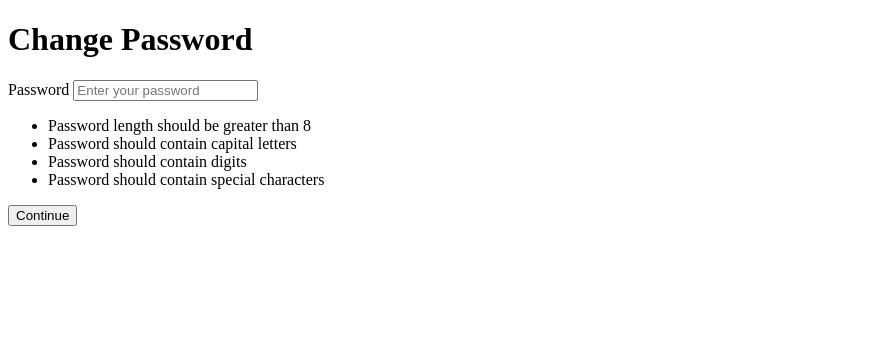
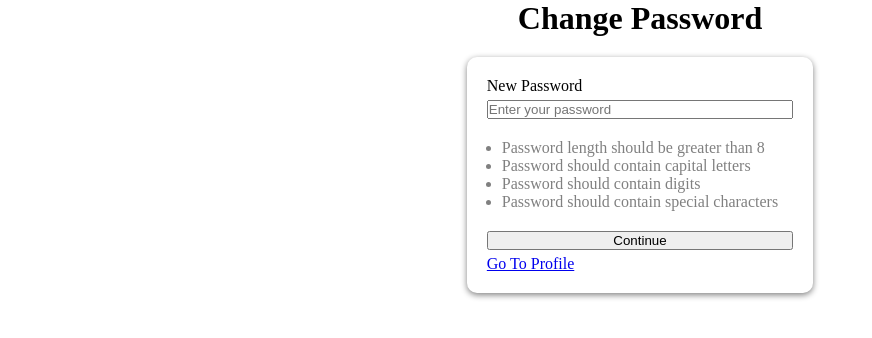
Before and after one commit to abhi-bhakuni/WhatBytes, a Django app: page /changePwd/ in a window 1280 px wide. Shown: the top 338 px of the page, without its empty margins (0-872 px from the left). Run offline with Django 5.2, Linux system fonts and the light colour scheme.

Commit message:
second-commit

```diff
--- a/WhatBytes/WhatBytes/settings.py
+++ b/WhatBytes/WhatBytes/settings.py
@@ -23,7 +23,7 @@ BASE_DIR = Path(__file__).resolve().parent.parent
 SECRET_KEY = 'django-insecure-9seo^lnpmpas!iuy%7)^djit%ry9jwsk!_dbh*pz!!!89k7n)8'
 
 # SECURITY WARNING: don't run with debug turned on in production!
-DEBUG = True
+DEBUG = False
 
 ALLOWED_HOSTS = ['*']
 
--- a/WhatBytes/app/templates/changepwd.html
+++ b/WhatBytes/app/templates/changepwd.html
@@ -4,28 +4,64 @@
     <meta charset="UTF-8">
     <meta name="viewport" content="width=device-width, initial-scale=1.0">
     <title>WhatBytes Change Password</title>
+    <style>
+        * {
+            margin: 0;
+            padding: 0;
+        }
+
+        .change-container {
+            display: flex;
+            flex-direction: column;
+            align-items: center;
+            gap: 20px;
+        }
+
+        .change-form {
+            display: flex;
+            flex-direction: column;
+            gap: 5px;
+            box-shadow: 0px 2px 6px 0px grey;
+            border-radius: 10px;
+            padding: 20px;
+        }
+
+        .change-password-instruction {
+            padding: 15px;
+            color: grey;
+        }
+
+        .change-form-messages {
+            color: red;
+        }
+
+        .change-form-button {
+            cursor: pointer;
+        }
+    </style>
 </head>
 <body>
     <div class="change-container">
         <h1>Change Password</h1>
-        <form method="post" class="signup-form">
+        <form method="post" class="change-form">
             {% csrf_token %}
-            <label for="password">Password</label>
+            <label for="password">New Password</label>
             <input type="password" name="password" placeholder="Enter your password" required>
-            <ul class="signup-password-instruction">
+            <ul class="change-password-instruction">
                 <li>Password length should be greater than 8</li>
                 <li>Password should contain capital letters</li>
                 <li>Password should contain digits</li>
                 <li>Password should contain special characters</li>
             </ul>
-            <button type="submit" class="signup-form-button">Continue</button>
+            <button type="submit" class="change-form-button">Continue</button>
             {% if messages %}
-            <ul class="signup-form-messages">
+            <ul class="change-form-messages">
                 {% for message in messages %}
                 <p {% if message.tags %} class="{{ message.tags }}" {% endif %}>{{ message }}</p>
                 {% endfor %}
             </ul>
             {% endif %}
+            <a href="{% url 'ProfilePage' %}">Go To Profile</a>
         </form>
     </div>
 </body>
--- a/WhatBytes/app/templates/dashboard.html
+++ b/WhatBytes/app/templates/dashboard.html
@@ -8,8 +8,7 @@
 <body>
     <div class="dashboard-container">
         <h1>Dashboard</h1>
-        <p>Hi, My name is Abhishek Bhakuni</p>
-        <p>Hope you like this project</p>
+        <p>Hi, {{ username }}</p>
         <a href="{% url 'ProfilePage' %}">Your Profile</a>
     </div>
 </body>
--- a/WhatBytes/app/templates/forgotpwd.html
+++ b/WhatBytes/app/templates/forgotpwd.html
@@ -63,5 +63,7 @@
                 {% endfor %}
             </ul>
             {% endif %}
+            <a href="{% url 'LoginPage' %}">Already have an account?</a>
+        </form>
 </body>
 </html>
--- a/WhatBytes/app/templates/profile.html
+++ b/WhatBytes/app/templates/profile.html
@@ -8,7 +8,10 @@
 <body>
     <div class="profile-container">
         <h1>My Profile</h1>
-        <p>{{ username }}</p>
+        <p>Username: {{ username }}</p>
+        <p>Email: {{ email }}</p>
+        <p>Date Joined: {{ date_joined }}</p>
+        <a href="{% url 'DashboardPage' %}">Go to Dashboard</a><br>
         <a href="{% url 'ChangePasswordPage' %}">Change Password</a><br>
         <a href="{% url 'LogoutPage' %}">Signout</a>
     </div>
--- a/WhatBytes/app/views.py
+++ b/WhatBytes/app/views.py
@@ -1,7 +1,9 @@
 from django.shortcuts import render, redirect
-from django.contrib.auth import authenticate,login,logout
+from django.contrib.auth import authenticate,login,logout,update_session_auth_hash
 from django.contrib.auth.models import User
 from django.contrib import messages
+from django.contrib.auth.password_validation import validate_password
+from django.core.exceptions import ValidationError
 
 # Create your views here.
 def home(request):
@@ -9,19 +11,19 @@ def home(request):
 
 def loginPage(request):
     if request.method=='POST':
-        email=request.POST.get('emailID')
-        password=request.POST.get('password')
-        user=authenticate(request,username=email,password=password)
+        email = request.POST.get('emailID')
+        password = request.POST.get('password')
+        user = authenticate(request,username=email,password=password)
         if user:
             login(request, user)
             return redirect('DashboardPage')
         else:
-            messages.error(request, 'Wrong Credentials!')
+            messages.error(request, 'Invalid email or password!')
             return render(request, 'login.html')
-    return render (request,'login.html')
+    return render(request,'login.html')
 
 def signupPage(request):
-    if request.method == 'POST':
+    if request.method=='POST':
         email = request.POST.get('emailID')
         password = request.POST.get('password')
         repassword = request.POST.get('repassword')
@@ -34,9 +36,14 @@ def signupPage(request):
             return render(request, 'signup.html')
 
         try:
+            validate_password(password)
             user = User.objects.create_user(username=email, email=email, password=password)
             user.save()
             return redirect('LoginPage')
+        except ValidationError as e:
+            for error in e.messages:
+                messages.error(request, error)
+            return render(request, 'signup.html')
         except Exception as e:
             messages.error(request, 'Please enter your credentials again')
             return render(request, 'signup.html')
@@ -46,31 +53,56 @@ def forgotPwdPage(request):
     if request.method == 'POST':
         email = request.POST.get('emailID')
         password = request.POST.get('password')
+
         try:
             user = User.objects.get(email=email)
+        except:
+            messages.error(request, "Please check your Email ID again")
+            return render(request, 'forgotpwd.html')
+
+        try:
+            validate_password(password)
             user.set_password(password)
             user.save()
             return redirect('LoginPage')
-        except User.DoesNotExist:
-            messages.error(request, "Email does not exist")
+        except ValidationError as e:
+            for error in e.messages:
+                messages.error(request, error)
+            return render(request, 'forgotpwd.html')
+        except Exception as e:
+            messages.error(request, "Something went wrong. Please try again.")
             return render(request, 'forgotpwd.html')
     return render(request, 'forgotpwd.html')
 
 def changePwdPage(request):
     if request.method == 'POST':
         password = request.POST.get('password')
-        user = request.user
-        user.set_password(password)
-        user.save()
-        return redirect('ProfilePage')
+
+        try:
+            validate_password(password, user=request.user)
+            user = request.user
+            user.set_password(password)
+            user.save()
+            update_session_auth_hash(request, user)
+            return redirect('ProfilePage')
+        except ValidationError as e:
+            for error in e.messages:
+                messages.error(request, error)
+            return render(request, 'changepwd.html')
+        except Exception as e:
+            messages.error(request, "Something went wrong. Please try again.")
+            return render(request, 'changepwd.html')
     return render(request, 'changepwd.html')
 
 def dashboardPage(request):
-    return render(request, 'dashboard.html')
+    username = request.user.username
+    return render(request, 'dashboard.html', {'username':username})
 
 def profilePage(request):
     username = request.user.username
-    return render(request, 'profile.html', {'username':username})
+    email = request.user.email
+    date_joined = request.user.date_joined
+    return render(request, 'profile.html', {'username': username, 'email': email, 'date_joined': date_joined})
 
 def logoutPage(request):
     logout(request)
```
Also changed, not shown: WhatBytes/db.sqlite3.
